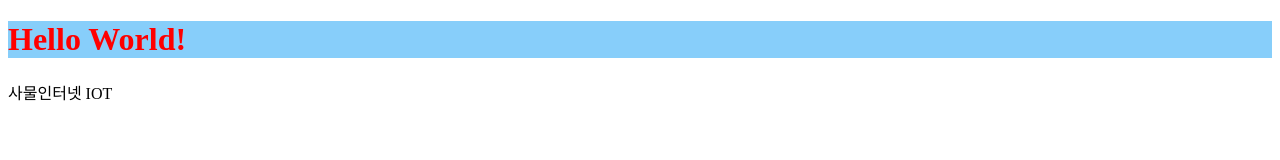
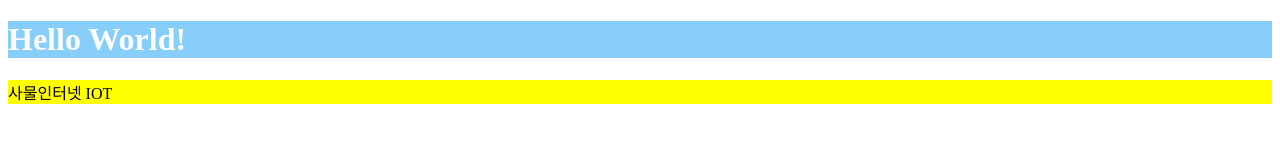
Before and after one commit to Ong230/HTMLwe, a plain HTML site: page 1.html in a window 1280 px wide. Drawn offline with Linux system fonts and the light colour scheme.

Commit message:
Update 1.html

```diff
--- a/1.html
+++ b/1.html
@@ -4,11 +4,14 @@
     <title>hello world</title>
     <style>
       h1{
-        color: red;
+        color: white;
         font-size: 100;
         background-color:lightskyblue;
+      }
+     p{
+        background-color: yellow;
 
-      }
+       }
 
     </style>
   </head>
```
